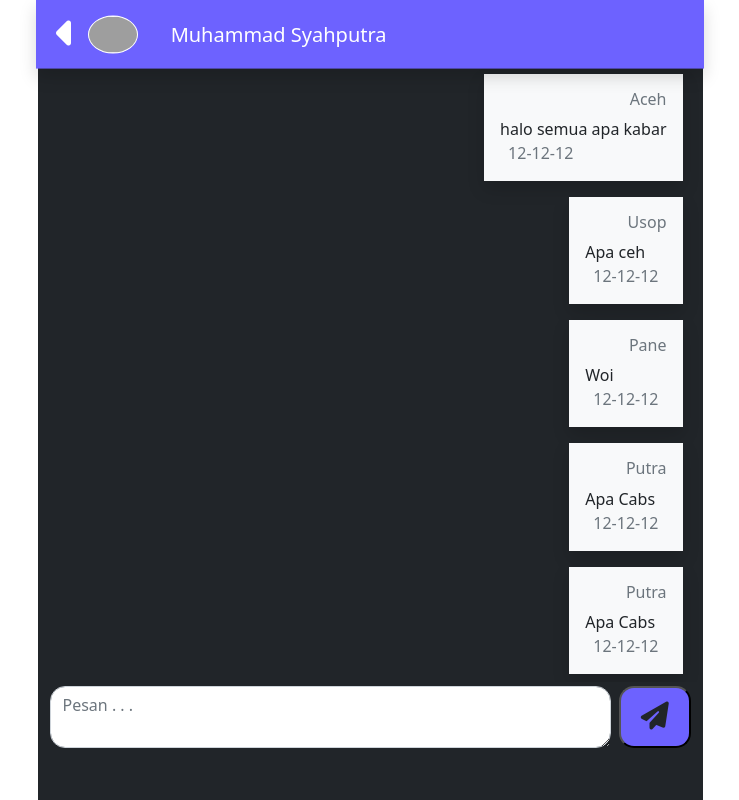
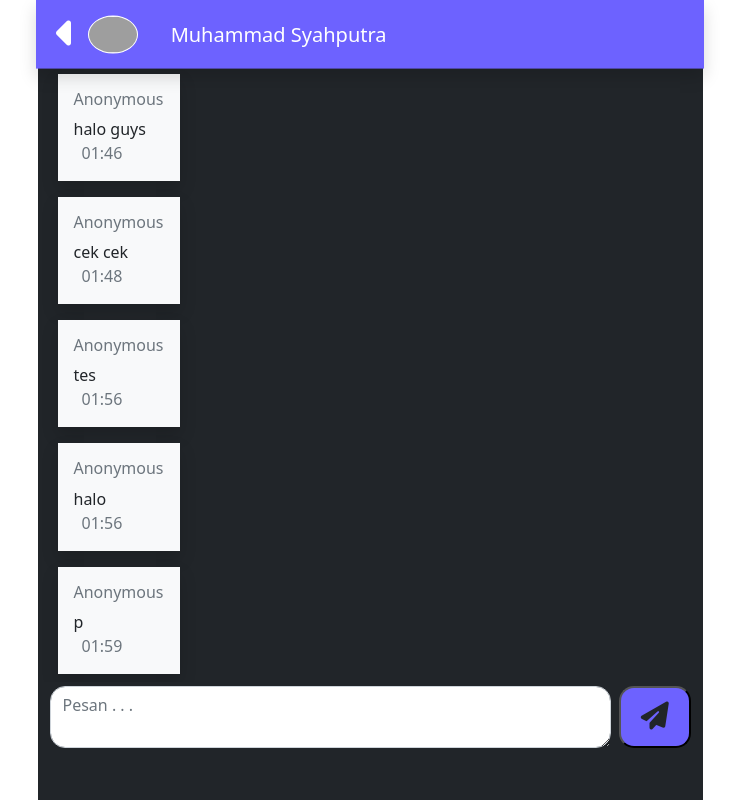
Before and after one commit to MhmmdSyahputra/live-cht, a React (Create React App) app: page /cht/1 in a window 1280 px wide. Shown: the whole page, without its empty margins (270-1009 px from the left). Built offline with nearby package versions, Linux system fonts and the light colour scheme; data requests are answered from the project's data file; grey boxes are pictures that could not be loaded.

Commit message:
posisi bubble cht clear

```diff
--- a/db.json
+++ b/db.json
@@ -5,118 +5,34 @@
       "id": 1,
       "allmessage": [
         {
-          "nama": "Aceh",
-          "id": 1,
-          "pesan": "halo semua apa kabar",
-          "date": "22-08-2022"
+          "uid": "TFvFQw9kBuTInvOrZhD0i",
+          "nama": "Anonymous",
+          "pesan": "halo guys",
+          "time": "01:46"
         },
         {
-          "nama": "Usop",
-          "id": 2,
-          "pesan": "Apa ceh",
-          "date": "22-08-2022"
+          "uid": "soL-MtBAC9zCTV_Dfi3YP",
+          "nama": "Anonymous",
+          "pesan": "cek cek",
+          "time": "01:48"
         },
         {
-          "nama": "Pane",
-          "id": 3,
-          "pesan": "Woi",
-          "date": "22-08-2022"
+          "uid": "RsCpSRI9XS2ur-tvn8Ye9",
+          "nama": "Anonymous",
+          "pesan": "tes",
+          "time": "01:56"
         },
         {
-          "nama": "Putra",
-          "id": 4,
-          "pesan": "Apa Cabs",
-          "date": "22-08-2022"
+          "uid": "RsCpSRI9XS2ur-tvn8Ye9",
+          "nama": "Anonymous",
+          "pesan": "halo",
+          "time": "01:56"
         },
         {
-          "nama": "Putra",
-          "id": 5,
-          "pesan": "Apa Cabs",
-          "date": "22-08-2022"
-        },
-        {
-          "nama": "Putra",
-          "id": 6,
-          "pesan": "Apa Cabs",
-          "date": "22-08-2022"
-        },
-        {
-          "uid": "p-cY3uhD_YxFeQ2uYmwgy",
+          "uid": "RsCpSRI9XS2ur-tvn8Ye9",
           "nama": "Anonymous",
-          "pesan": "bisa"
-        },
-        {
-          "uid": "-iY7sGXC5Am7Lx65rR1mR",
-          "nama": "Anonymous",
-          "pesan": "halo"
-        },
-        {
-          "uid": "-iY7sGXC5Am7Lx65rR1mR",
-          "nama": "Anonymous",
-          "pesan": "halo"
-        },
-        {
-          "uid": "-iY7sGXC5Am7Lx65rR1mR",
-          "nama": "Anonymous",
-          "pesan": "tes"
-        },
-        {
-          "uid": "NtWo43-mgtksDgpFxgaxy",
-          "nama": "",
-          "pesan": "halohalo"
-        },
-        {
-          "uid": "YmE9326IIAOp77WroSkOE",
-          "nama": "Anonymous",
-          "pesan": "wewef"
-        },
-        {
-          "uid": "YmE9326IIAOp77WroSkOE",
-          "nama": "",
-          "pesan": "32d32"
-        }
-      ],
-      "allMessage": [
-        {
-          "nama": "Aceh",
-          "id": 1,
-          "pesan": "halo semua apa kabar",
-          "date": "22-08-2022"
-        },
-        {
-          "nama": "Usop",
-          "id": 2,
-          "pesan": "Apa ceh",
-          "date": "22-08-2022"
-        },
-        {
-          "nama": "Pane",
-          "id": 3,
-          "pesan": "Woi",
-          "date": "22-08-2022"
-        },
-        {
-          "nama": "Putra",
-          "id": 4,
-          "pesan": "Apa Cabs",
-          "date": "22-08-2022"
-        },
-        {
-          "nama": "Putra",
-          "id": 5,
-          "pesan": "Apa Cabs",
-          "date": "22-08-2022"
-        },
-        {
-          "nama": "Putra",
-          "id": 6,
-          "pesan": "Apa Cabs",
-          "date": "22-08-2022"
-        },
-        {
-          "uid": "zwLeN_0CnXldOAbpDtD2e",
-          "nama": "Anonymous",
-          "pesan": "tetstete"
+          "pesan": "p",
+          "time": "01:59"
         }
       ]
     },
@@ -125,43 +41,10 @@
       "id": 2,
       "allmessage": [
         {
-          "nama": "jekson",
-          "id": 1,
-          "pesan": "halo guys",
-          "date": "22-08-2022"
-        },
-        {
-          "nama": "Usop",
-          "id": 2,
-          "pesan": "info loker nya",
-          "date": "22-08-2022"
-        },
-        {
-          "nama": "putra",
-          "id": 3,
-          "pesan": "p",
-          "date": "22-08-2022"
-        },
-        {
-          "nama": "Pane",
-          "id": 4,
-          "pesan": "tutor",
-          "date": "22-08-2022"
-        },
-        {
-          "uid": "FCZPopmqaVvBkB-BjB5C4",
+          "uid": "RsCpSRI9XS2ur-tvn8Ye9",
           "nama": "Anonymous",
-          "pesan": "w"
-        },
-        {
-          "uid": "FCZPopmqaVvBkB-BjB5C4",
-          "nama": "",
-          "pesan": "2e"
-        },
-        {
-          "uid": "e2M_RyoCt6kSkspGYD-eM",
-          "nama": "Anonymous",
-          "pesan": "z"
+          "pesan": "cek",
+          "time": "02:00"
         }
       ]
     },
@@ -170,21 +53,10 @@
       "id": 3,
       "allmessage": [
         {
-          "nama": "lorem",
-          "id": 1,
-          "pesan": "ipsum",
-          "date": "22-08-2022"
-        },
-        {
-          "nama": "putra",
-          "id": 2,
-          "pesan": "putra",
-          "date": "22-08-2022"
-        },
-        {
-          "uid": "0QYqnJo1kVFgc8IveFteQ",
+          "uid": "RsCpSRI9XS2ur-tvn8Ye9",
           "nama": "Anonymous",
-          "pesan": "halo"
+          "pesan": "intro",
+          "time": "02:01"
         }
       ]
     }
--- a/src/components/chatView/index.js
+++ b/src/components/chatView/index.js
@@ -30,16 +30,16 @@ export const SingleCht = () => {
                         return (
                             allPesanIn.allmessage.map((allPesanIn2, index) => {
                                 return (
-                                    <div style={{ width: '70%' }} className='ms-auto' key={index}>
+                                    <div style={{ width: '70%' }} className={allPesanIn2.uid == localStorage.getItem("uid") ? 'ms-auto' : ''} key={index}>
                                         <div className='bubble-chat bg-light m-2 p-3 text-start text-dark shadow cht-right'
-                                            style={{ clear: 'both', float: 'right', }}>
+                                            style={{ clear: 'both', float: allPesanIn2.uid == localStorage.getItem("uid") ? 'right' : 'left', }}>
 
                                             <h6 className='text-muted text-end'>{allPesanIn2.nama}</h6>
                                             <div>
                                                 {allPesanIn2.pesan}
                                             </div>
                                             <div className='text-muted mx-2 text-start'>
-                                                12-12-12
+                                                {allPesanIn2.time}
                                             </div>
                                         </div>
                                     </div>
--- a/src/view/Chat.jsx
+++ b/src/view/Chat.jsx
@@ -14,9 +14,16 @@ export const PersonalChat = () => {
     let navigate = useNavigate();
     const dispatch = useDispatch();
 
-    const [uid, setUid] = useState(nanoid())
+    // jika uid sudah ada di local storage maka pakai uid itu jika belum ada maka create new uid
+    const [uid, setUid] = useState(localStorage.getItem("uid") !== null ? localStorage.getItem("uid") : nanoid())
+
     const [nama, setNama] = useState("Anonymous")
     const [pesan, setPesan] = useState("")
+
+    const now = new Date()
+    const hours = String(now.getHours()).padStart(2, '0');
+    const minutes = String(now.getMinutes()).padStart(2, '0');
+    const time = hours + ":" + minutes
 
     const { sendMessageInResult } = useSelector((state) => state.MessageReducer)
 
@@ -26,7 +33,11 @@ export const PersonalChat = () => {
 
     const sendmessage = (e) => {
         e.preventDefault();
-        dispatch(sendMessage({ uid: uid, nama: nama, pesan: pesan }))
+        // jika localStorage uid masih kosong maka masukkan new id kelocalstorage
+        if (localStorage.getItem("uid") == null) {
+            localStorage.setItem("uid", uid);
+        }
+        dispatch(sendMessage({ uid: uid, nama: nama, pesan: pesan, time: time }))
     }
     useEffect(() => {
         if (sendMessageInResult) {
```
